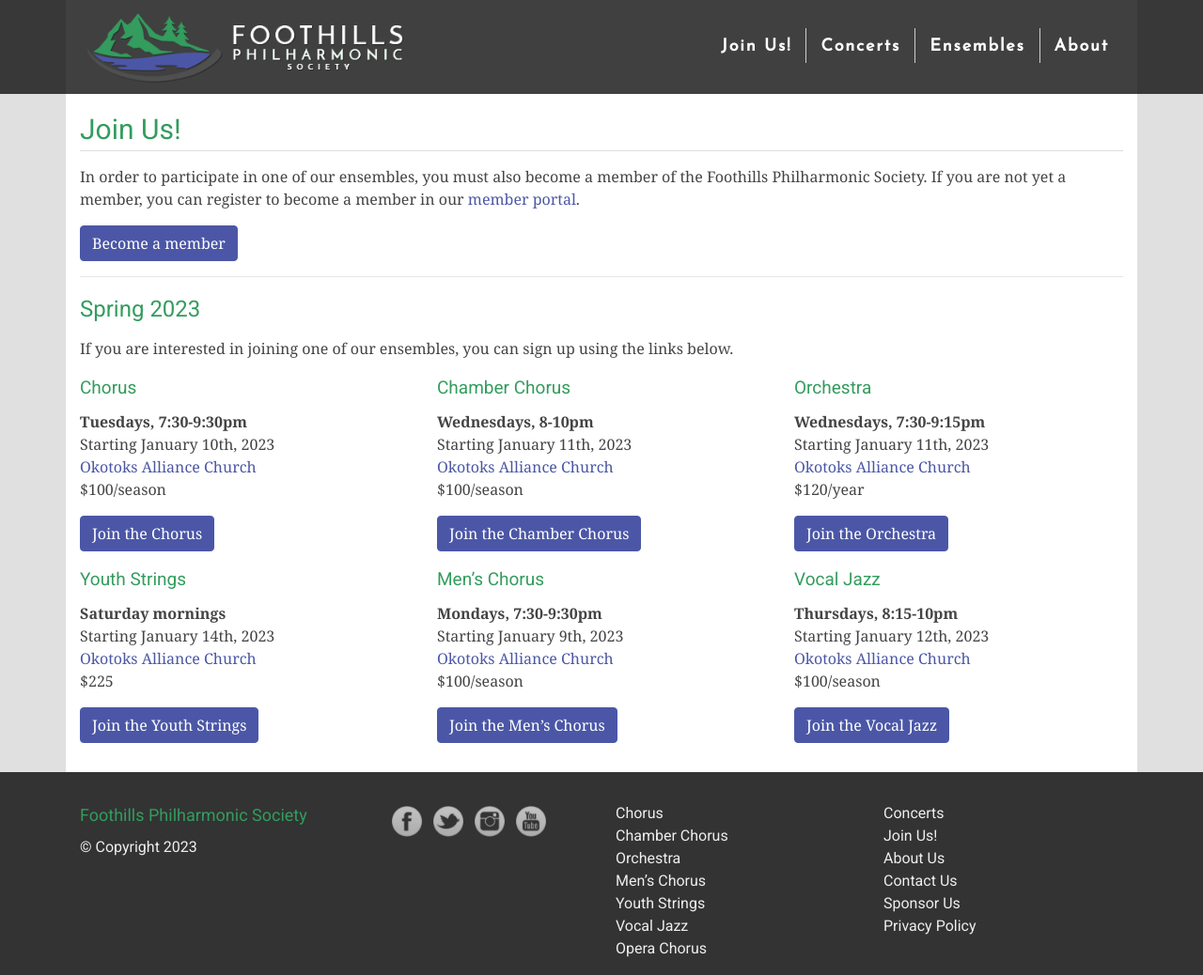
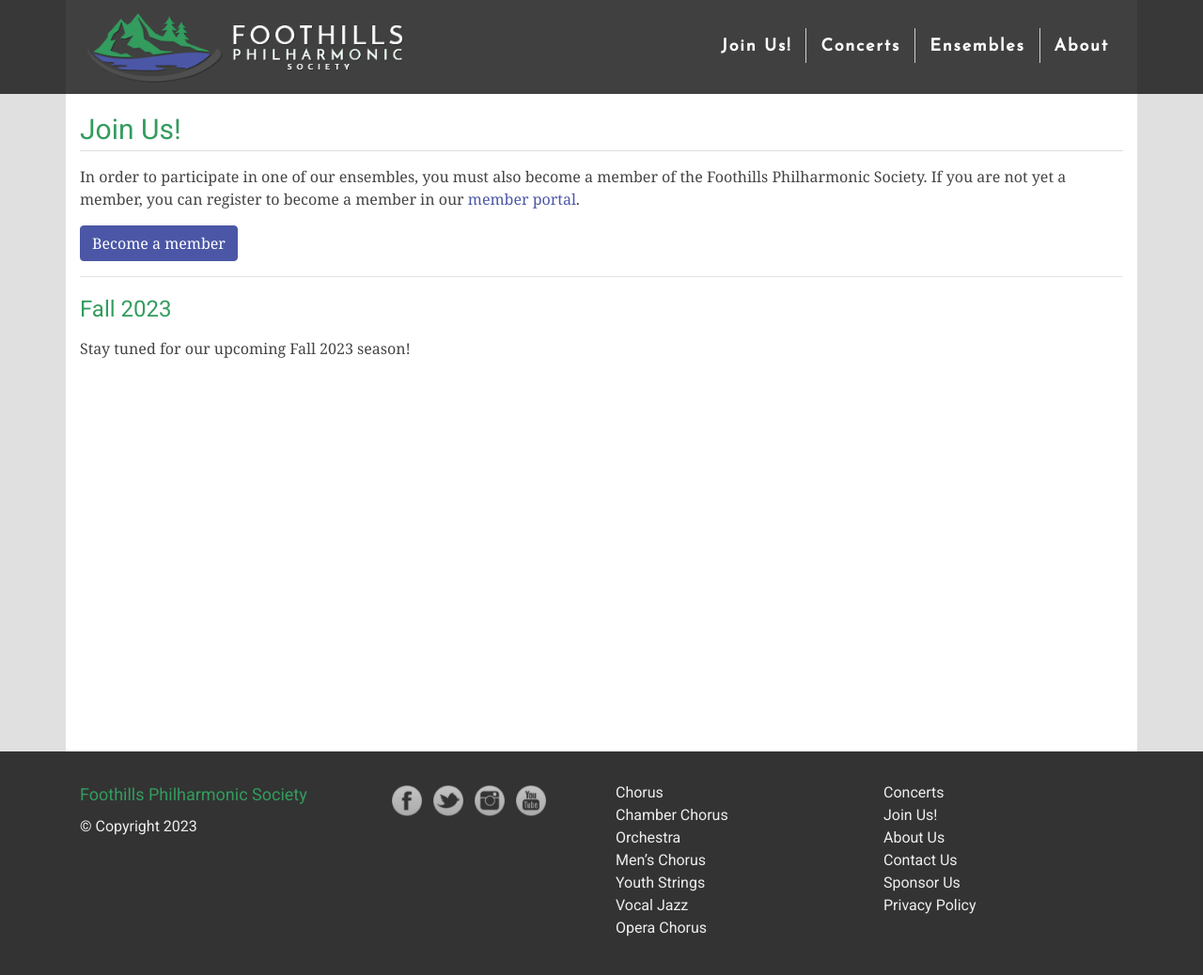
Before and after one commit to percyhanna/fps, a Jekyll site: the page built from join.html, in a window 1280 px wide and 1038 px high. Shown: the whole window at 94% size. Built offline with Jekyll 4.4.1, drawn with Linux system fonts in a browser that asks for light colours; nearby versions of some CDN libraries; Markdown is read by kramdown in place of the engine named in the settings.

Commit message:
Update join.html

```diff
--- a/join.html
+++ b/join.html
@@ -27,151 +27,10 @@
 
     <hr />
 
-    <h2>Spring 2023</h2>
+    <h2>Fall 2023</h2>
 
     <p>
-      If you are interested in joining one of our ensembles, you can sign up
-      using the links below.
+      Stay tuned for our upcoming Fall 2023 season!
     </p>
-
-    <div class="row">
-      <div class="col-12 col-md-6 col-lg-4">
-        <h5>Chorus</h5>
-        <p>
-          <strong>Tuesdays, 7:30-9:30pm</strong><br />
-          Starting January 10th, 2023<br />
-          <a
-            href="https://www.google.ca/maps/place/Okotoks+Alliance+Church/@50.7508584,-113.9767135,15z/data=!4m5!3m4!1s0x0:0x879787dbcf97e8d!8m2!3d50.7508584!4d-113.9767135"
-            target="_blank"
-            >Okotoks Alliance Church</a
-          ><br />
-          $100/season
-        </p>
-
-        <p>
-          <a
-            class="btn btn-primary"
-            href="https://footphil.wildapricot.org/event-5073162/Registration"
-            target="_blank"
-            >Join the Chorus</a
-          >
-        </p>
-      </div>
-
-      <div class="col-12 col-md-6 col-lg-4">
-        <h5>Chamber Chorus</h5>
-        <p>
-          <strong>Wednesdays, 8-10pm</strong><br />
-          Starting January 11th, 2023<br />
-          <a
-            href="https://www.google.ca/maps/place/Okotoks+Alliance+Church/@50.7508584,-113.9767135,15z/data=!4m5!3m4!1s0x0:0x879787dbcf97e8d!8m2!3d50.7508584!4d-113.9767135"
-            target="_blank"
-            >Okotoks Alliance Church</a
-          ><br />
-          $100/season
-        </p>
-
-        <p>
-          <a
-            class="btn btn-primary"
-            href="https://footphil.wildapricot.org/event-5073196/Registration"
-            target="_blank"
-            >Join the Chamber Chorus</a
-          >
-        </p>
-      </div>
-
-      <div class="col-12 col-md-6 col-lg-4">
-        <h5>Orchestra</h5>
-        <p>
-          <strong>Wednesdays, 7:30-9:15pm</strong><br />
-          Starting January 11th, 2023<br />
-          <a
-            href="https://www.google.ca/maps/place/Okotoks+Alliance+Church/@50.7508584,-113.9767135,15z/data=!4m5!3m4!1s0x0:0x879787dbcf97e8d!8m2!3d50.7508584!4d-113.9767135"
-            target="_blank"
-            >Okotoks Alliance Church</a
-          ><br />
-          $120/year
-        </p>
-
-        <p>
-          <a
-            class="btn btn-primary"
-            href="https://footphil.wildapricot.org/event-4900736/Registration"
-            target="_blank"
-            >Join the Orchestra</a
-          >
-        </p>
-      </div>
-
-      <div class="col-12 col-md-6 col-lg-4">
-        <h5>Youth Strings</h5>
-        <p>
-          <strong>Saturday mornings</strong><br />
-          Starting January 14th, 2023<br />
-          <a
-            href="https://www.google.ca/maps/place/Okotoks+Alliance+Church/@50.7508584,-113.9767135,15z/data=!4m5!3m4!1s0x0:0x879787dbcf97e8d!8m2!3d50.7508584!4d-113.9767135"
-            target="_blank"
-            >Okotoks Alliance Church</a
-          ><br />
-          $225
-        </p>
-
-        <p>
-          <a
-            class="btn btn-primary"
-            href="https://footphil.wildapricot.org/event-4991030/Registration"
-            target="_blank"
-            >Join the Youth Strings</a
-          >
-        </p>
-      </div>
-
-      <div class="col-12 col-md-6 col-lg-4">
-        <h5>Men’s Chorus</h5>
-        <p>
-          <strong>Mondays, 7:30-9:30pm</strong><br />
-          Starting January 9th, 2023<br />
-          <a
-            href="https://www.google.ca/maps/place/Okotoks+Alliance+Church/@50.7508584,-113.9767135,15z/data=!4m5!3m4!1s0x0:0x879787dbcf97e8d!8m2!3d50.7508584!4d-113.9767135"
-            target="_blank"
-            >Okotoks Alliance Church</a
-          ><br />
-          $100/season
-        </p>
-
-        <p>
-          <a
-            class="btn btn-primary"
-            href="https://footphil.wildapricot.org/event-5073175/Registration"
-            target="_blank"
-            >Join the Men’s Chorus</a
-          >
-        </p>
-      </div>
-
-      <div class="col-12 col-md-6 col-lg-4">
-        <h5>Vocal Jazz</h5>
-        <p>
-          <strong>Thursdays, 8:15-10pm</strong><br />
-          Starting January 12th, 2023<br />
-          <a
-            href="https://www.google.ca/maps/place/Okotoks+Alliance+Church/@50.7508584,-113.9767135,15z/data=!4m5!3m4!1s0x0:0x879787dbcf97e8d!8m2!3d50.7508584!4d-113.9767135"
-            target="_blank"
-            >Okotoks Alliance Church</a
-          ><br />
-          $100/season
-        </p>
-
-        <p>
-          <a
-            class="btn btn-primary"
-            href="https://footphil.wildapricot.org/event-5073188/Registration"
-            target="_blank"
-            >Join the Vocal Jazz</a
-          >
-        </p>
-      </div>
-    </div>
   </div>
 </div>
```
